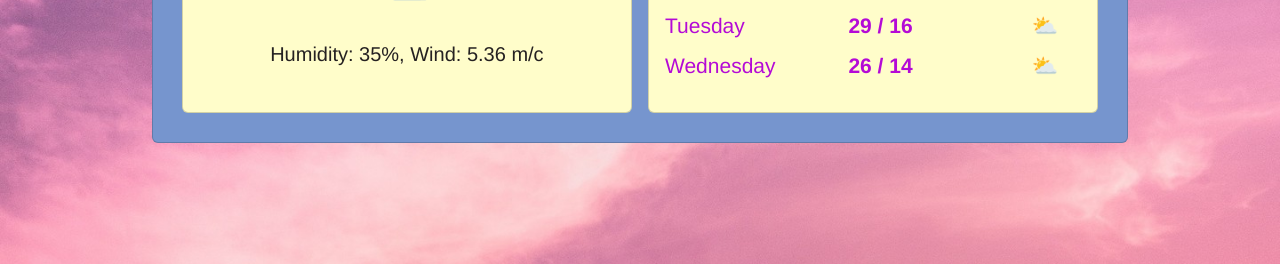
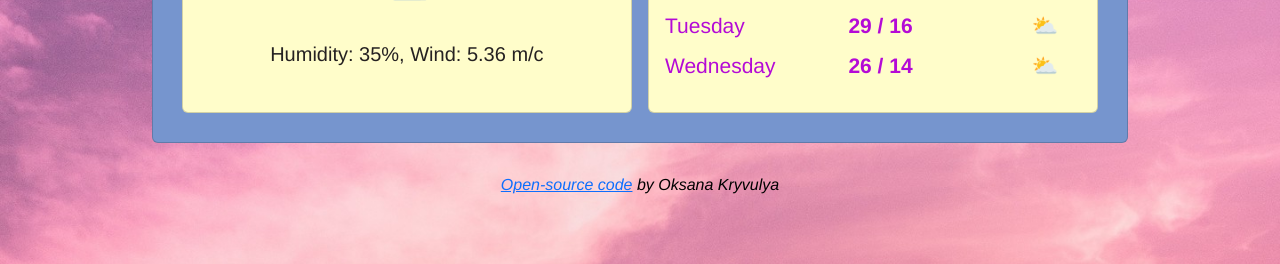
Before and after one commit to Oksana-Kryvulya/WeatherForecast, a plain HTML site: page index.html in a window 1280 px wide. Shown: the part 536-800 px from the top of the page. Drawn offline with nearby package versions, Linux system fonts and the light colour scheme; no server answers.

Commit message:
Added link to source code on GitHab

```diff
--- a/index.html
+++ b/index.html
@@ -144,6 +144,15 @@
         </div>
       </div>
     </div>
+    <p class="open-source-link">
+      <a
+        href="https://github.com/Oksana-Kryvulya/WeatherForecast"
+        target="_blank"
+        rel="noreferrer"
+        >Open-source code</a
+      >
+      by Oksana Kryvulya
+    </p>
     <script src="src/index.js"></script>
   </body>
 </html>
--- a/src/css/style.css
+++ b/src/css/style.css
@@ -76,3 +76,9 @@ li {
 .temp {
   font-weight: bold;
 }
+.open-source-link {
+  text-align: center;
+  font-size: 16px;
+  color: black;
+  font-style: italic;
+}
```
